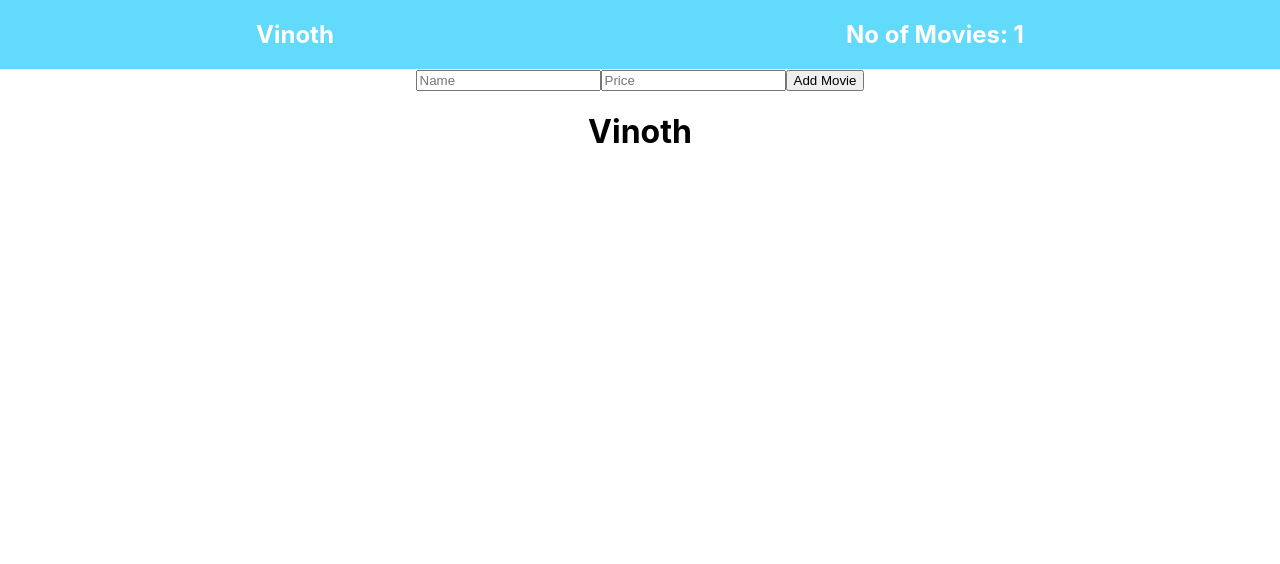
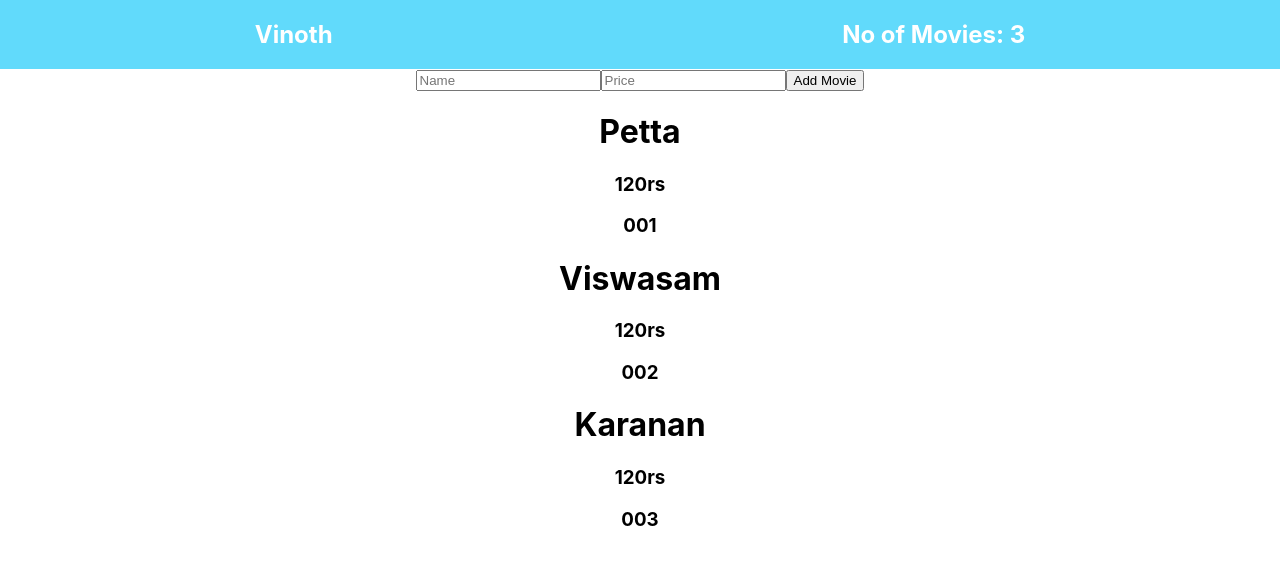
Before and after one commit to vinothsmart/react-context, a React (Create React App) app: page / in a window 1280 px wide. Shown: the top 564 px of the page. Built offline with nearby package versions, Linux system fonts and the light colour scheme.

Commit message:
context pages added

```diff
--- a/src/AddMovie.js
+++ b/src/AddMovie.js
@@ -2,7 +2,7 @@ import { useContext, useState } from "react";
 import { MovieContext } from "./MovieContext";
 
 function AddMovie() {
-  const [moviesList, setMovieList] = useContext(MovieContext);
+  const [movieList, setMovieList] = useContext(MovieContext);
   const [name, setName] = useState("");
   const [price, setPrice] = useState("");
 
--- a/src/MovieContext.js
+++ b/src/MovieContext.js
@@ -20,7 +20,7 @@ export const MovieProvider = (props) => {
     },
   ]);
   return (
-    <MovieContext.Provider value="Vinoth">
+    <MovieContext.Provider value={[movieList, setMovieList]}>
       {props.children}
     </MovieContext.Provider>
   );
--- a/src/MovieList.js
+++ b/src/MovieList.js
@@ -3,18 +3,17 @@ import Movie from "./Movie";
 import { MovieContext } from "./MovieContext";
 
 const MovieList = () => {
-  const value = useContext(MovieContext);
+  const [movieList] = useContext(MovieContext);
   return (
     <div>
-      <h1>{value}</h1>
-      {/* {movieList.map((movie) => (
+      {movieList.map((movie) => (
         <Movie
           name={movie.name}
           price={movie.price}
           id={movie.id}
           key={movie.id}
         />
-      ))} */}
+      ))}
     </div>
   );
 };
--- a/src/Nav.js
+++ b/src/Nav.js
@@ -2,7 +2,7 @@ import { useContext } from "react";
 import { MovieContext } from "./MovieContext";
 
 const Nav = () => {
-  const [movieList, setMovieList] = useContext(MovieContext);
+  const [movieList] = useContext(MovieContext);
   return (
     <nav>
       <h2>Vinoth</h2>
```
